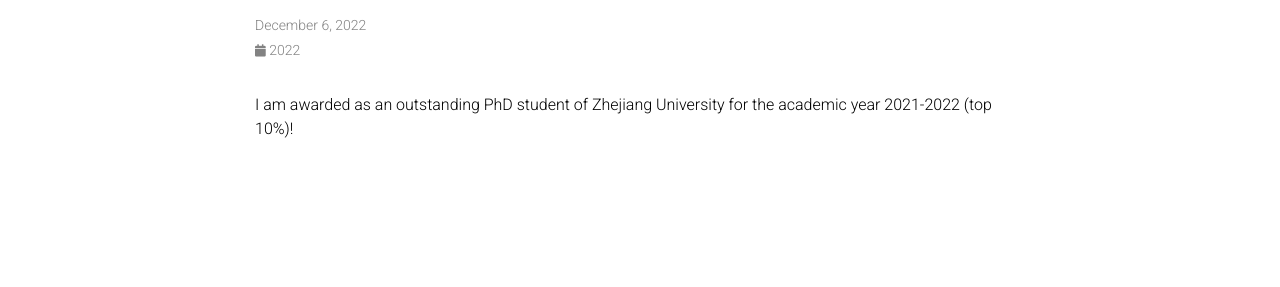
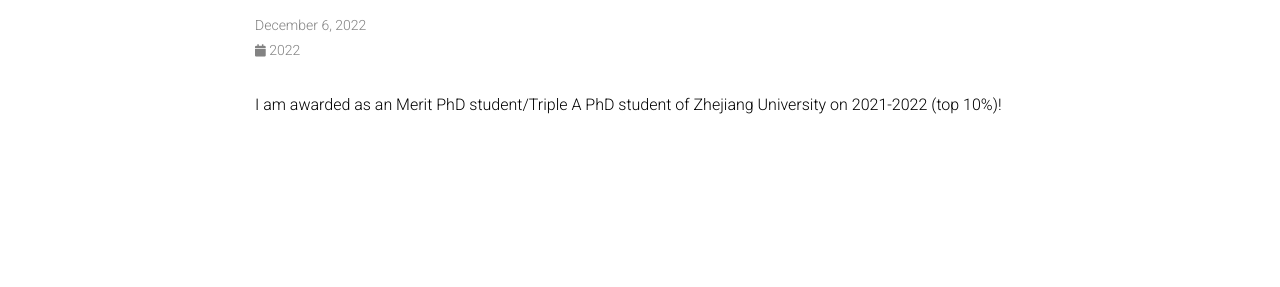
Before and after one commit to Raiden-Zhu/Raiden-Zhu.github.io, a Jekyll site: the page built from _news/announcement_2.md, in a window 1280 px wide. Shown: the part 146-433 px from the top of the page. Built offline with Jekyll 4.4.1, drawn with Linux system fonts in a browser that asks for light colours; comment, search, counter and statistics services are not loaded; a style sheet for code colours, icons or effects is not loaded.

Commit message:
Update announcement_2.md

```diff
--- a/_news/announcement_2.md
+++ b/_news/announcement_2.md
@@ -5,4 +5,4 @@
 related_posts: false
 ---
 
-I am awarded as an outstanding PhD student of Zhejiang University for the academic year 2021-2022 (top 10%)!
+I am awarded as an Merit PhD student/Triple A PhD student of Zhejiang University on 2021-2022 (top 10%)!
```
